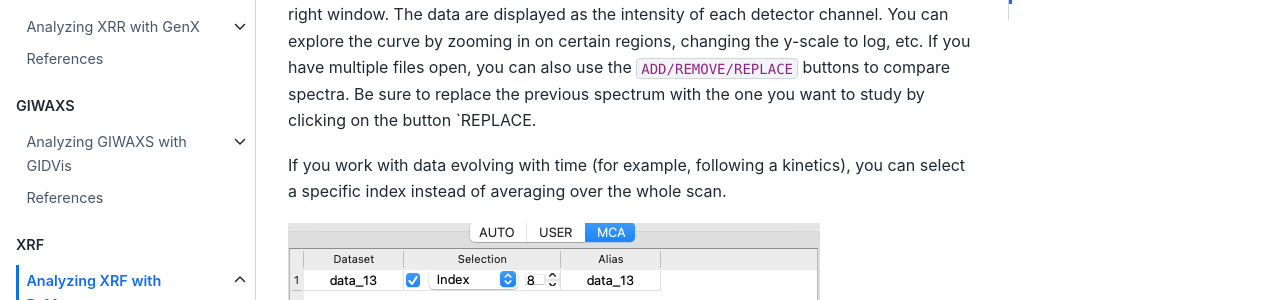
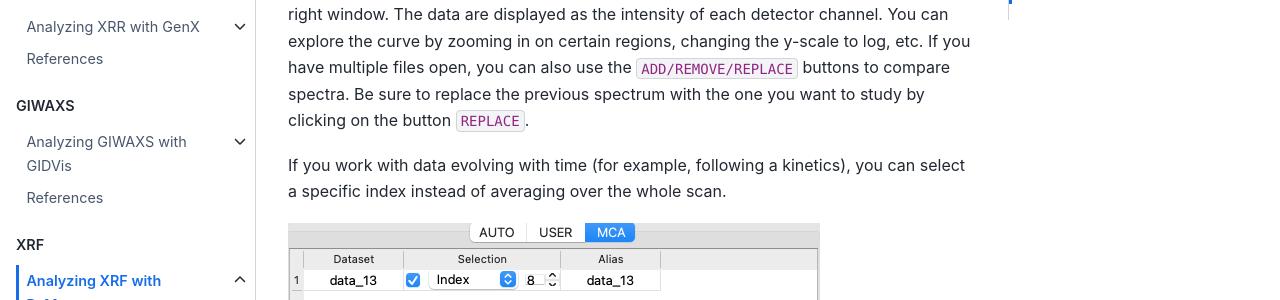
Before and after one commit to ArnaudHemmerle/data-analysis-on-sirius, a Jupyter Book: the page built from chapters/xrf/pymca/import-data.md, in a window 1280 px wide and 900 px high, scrolled down 1531 px. Shown: the part 203-503 px from the top of the window. Built offline with Jupyter Book 1.0.4 settings and Sphinx 7.4.7 and the Sphinx Book theme 1.1.4, drawn with Linux system fonts in a browser that asks for light colours.

Commit message:
Change replace button

```diff
--- a/chapters/xrf/pymca/import-data.md
+++ b/chapters/xrf/pymca/import-data.md
@@ -24,7 +24,7 @@ After opening the file:
 
 ![](images/import-data-display.png)
 
-You should now see the average of the 31 XRF spectra acquired during the scan in the right window. The data are displayed as the intensity of each detector channel. You can explore the curve by zooming in on certain regions, changing the y-scale to log, etc. If you have multiple files open, you can also use the `ADD/REMOVE/REPLACE` buttons to compare spectra. Be sure to replace the previous spectrum with the one you want to study by clicking on the button `REPLACE.
+You should now see the average of the 31 XRF spectra acquired during the scan in the right window. The data are displayed as the intensity of each detector channel. You can explore the curve by zooming in on certain regions, changing the y-scale to log, etc. If you have multiple files open, you can also use the `ADD/REMOVE/REPLACE` buttons to compare spectra. Be sure to replace the previous spectrum with the one you want to study by clicking on the button `REPLACE`.
 
 If you work with data evolving with time (for example, following a kinetics), you can select a specific index instead of averaging over the whole scan.
 
```
